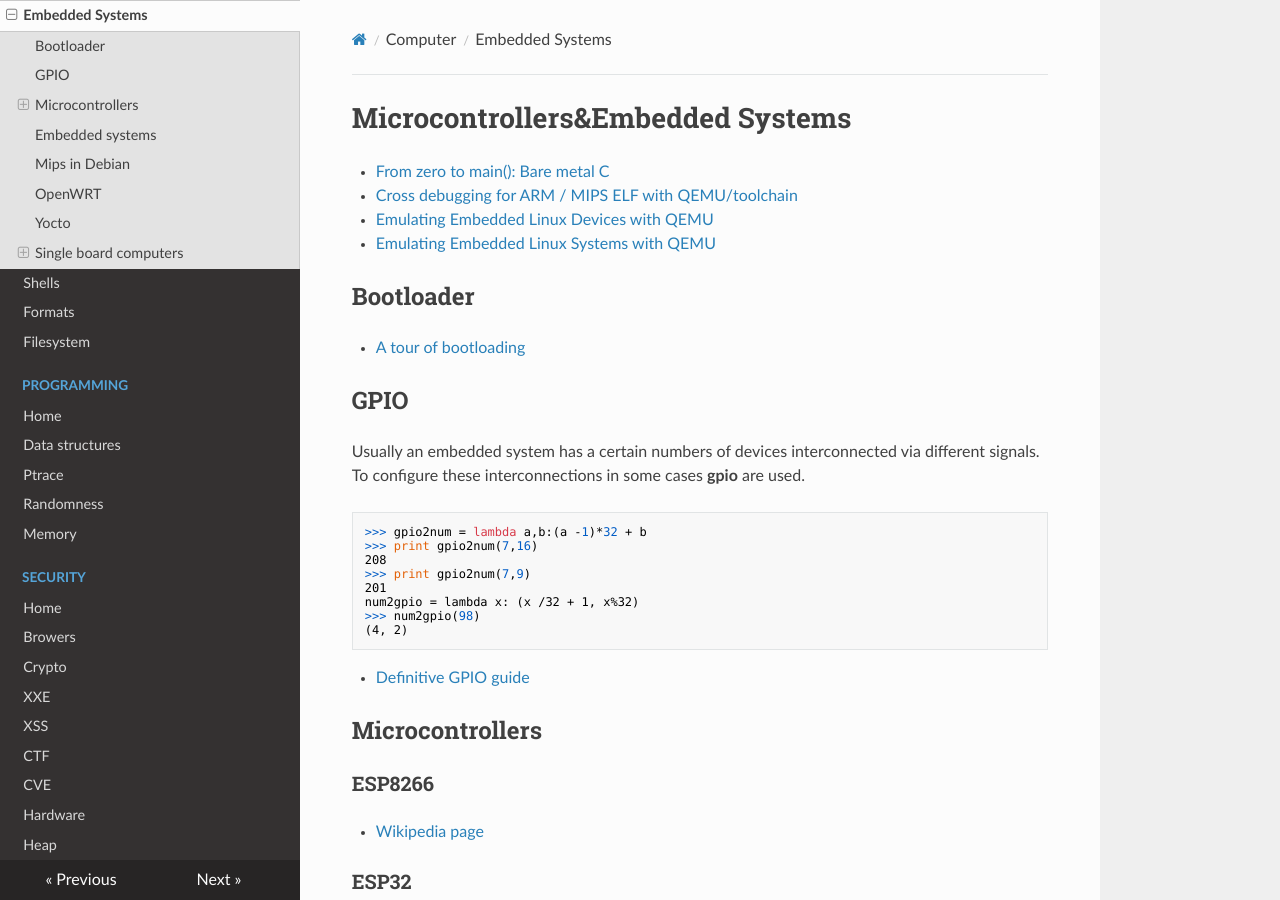
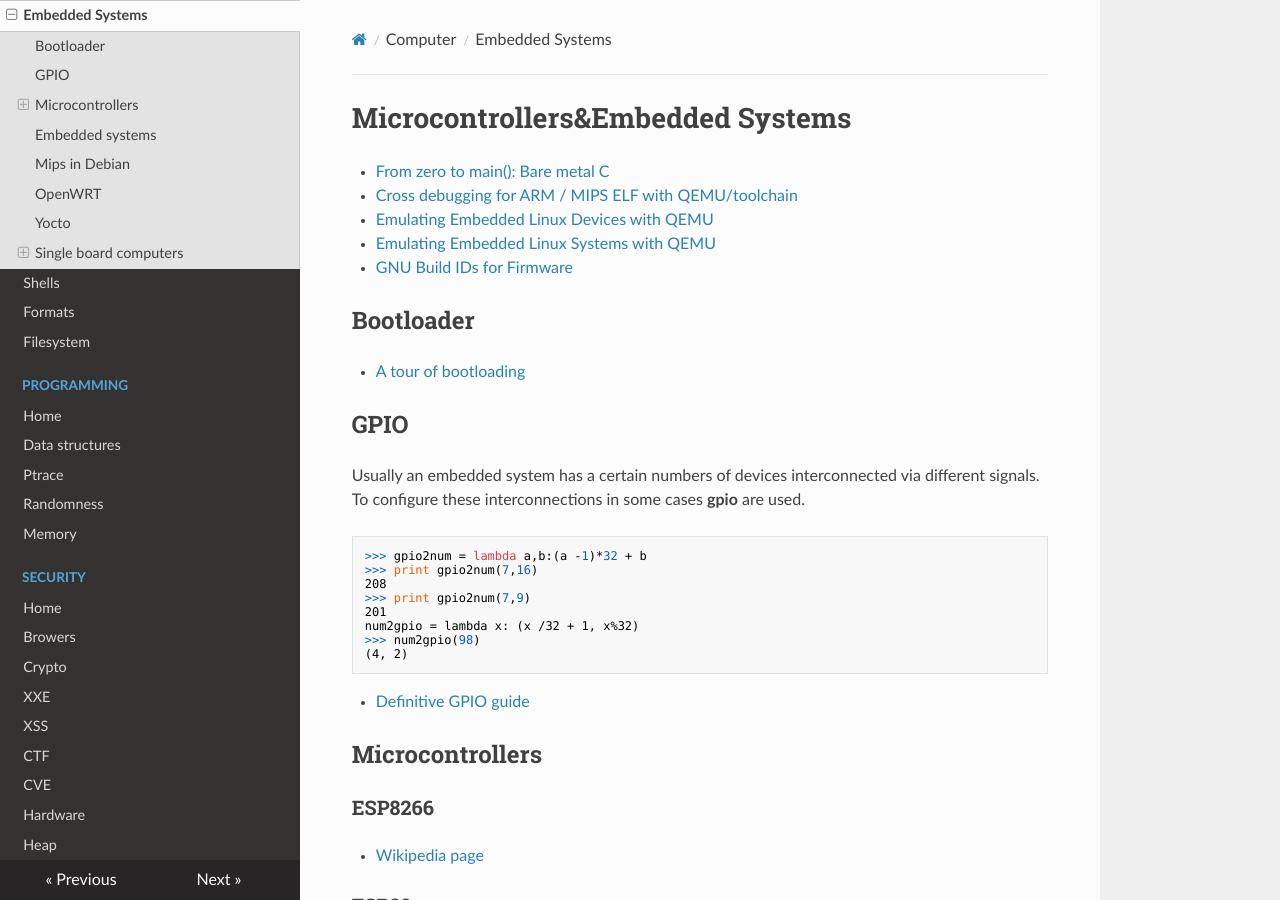
Before and after one commit to gipi/low-level, an MkDocs documentation site: the page built from docs/embedded.md, in a window 1280 px wide and 900 px high. Built offline with MkDocs 1.6.1, drawn with Linux system fonts in a browser that asks for light colours; nearby versions of some CDN libraries; old or Windows-style settings are respelled for this version of MkDocs.

Commit message:
Update embedded.md

```diff
--- a/docs/embedded.md
+++ b/docs/embedded.md
@@ -4,6 +4,7 @@
  - [Cross debugging for ARM / MIPS ELF with QEMU/toolchain](https://reverseengineering.stackexchange.com/questions/8829/cross-debugging-for-arm-mips-elf-with-qemu-toolchain)
  - [Emulating Embedded Linux Devices with QEMU](https://www.novetta.com/2018/02/emulating-embedded-linux-devices-with-qemu/)
  - [Emulating Embedded Linux Systems with QEMU](https://www.novetta.com/2018/02/emulating-embedded-linux-systems-with-qemu/)
+ - [GNU Build IDs for Firmware](https://interrupt.memfault.com/blog/gnu-build-id-for-firmware)
 
 ## Bootloader
 
```
